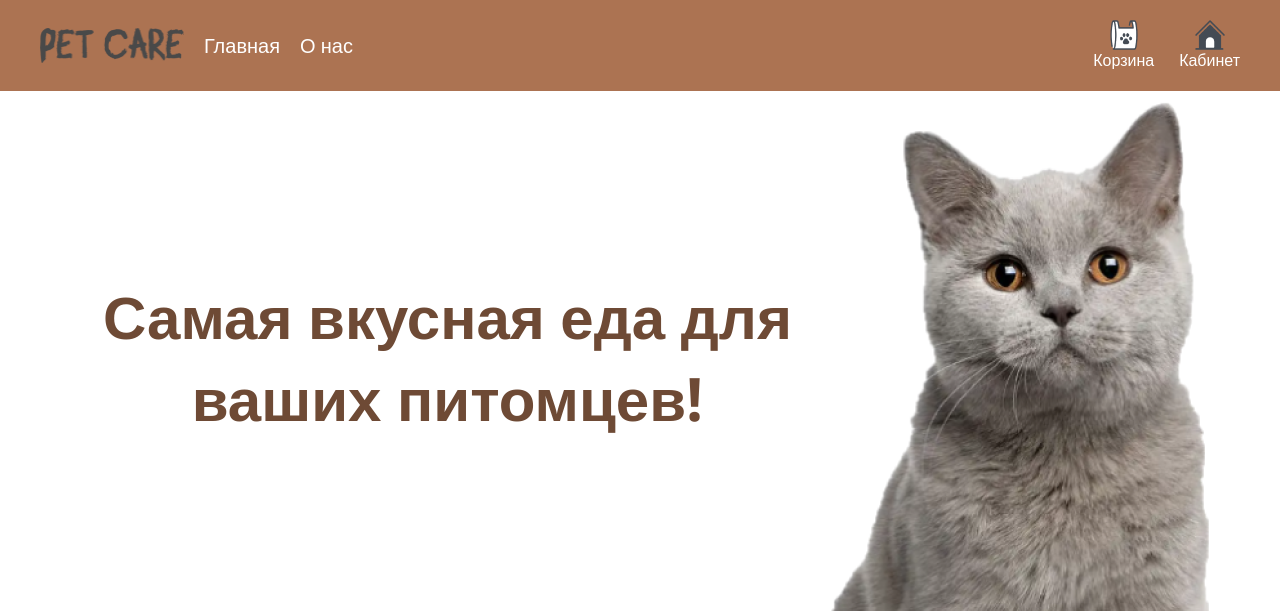
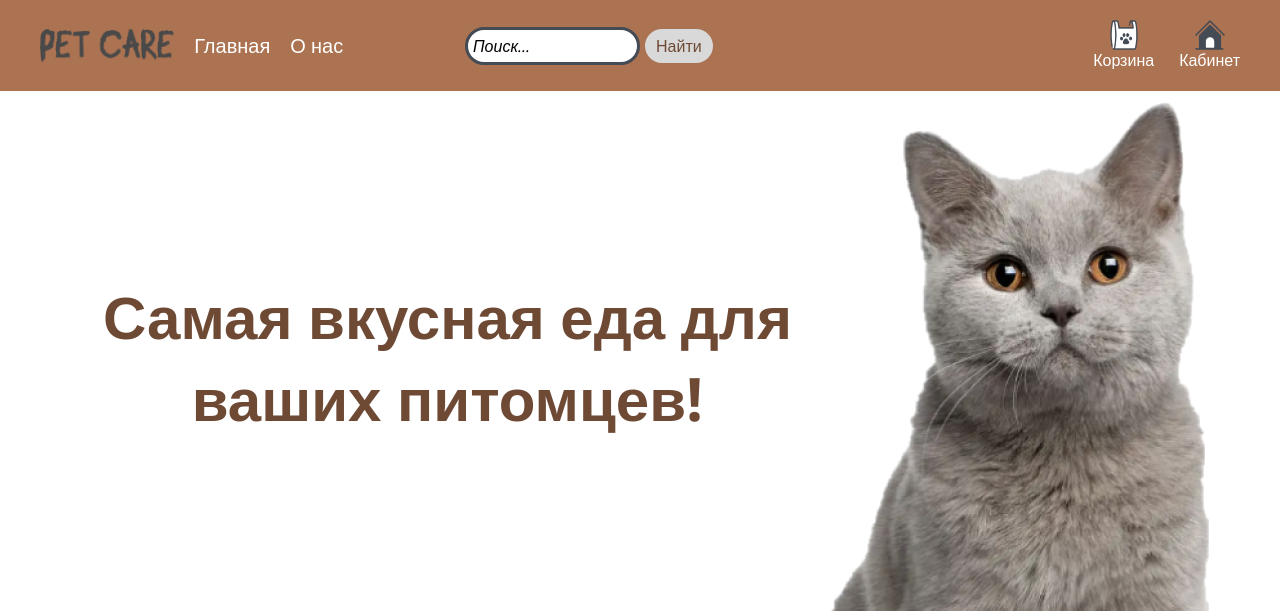
Before and after one commit to katherinepcholka/finals, a Django app: page / in a window 1280 px wide. Shown: the top 611 px of the page. Run offline with Django 4.2, Linux system fonts and the light colour scheme; data that the repository does not hold is empty.

Commit message:
Поиск по сайту

```diff
--- a/petcare/main/urls.py
+++ b/petcare/main/urls.py
@@ -1,5 +1,5 @@
 from django.urls import path
-from .views import MainPage, ProductByCategory, ShowProduct
+from .views import MainPage, ProductByCategory, ShowProduct, Search
 from . import views
 
 
@@ -8,4 +8,5 @@ urlpatterns = [
     path('about', views.about, name='about'),
     path('catalog/<str:slug>/', ProductByCategory.as_view(), name='product_list'),
     path('product/<int:prdt_id>', ShowProduct.as_view(), name='product'),
+    path('search/', Search.as_view(), name='search'),
 ]
--- a/petcare/main/views.py
+++ b/petcare/main/views.py
@@ -39,3 +39,16 @@ class ShowProduct(DetailView):
     template_name = 'goods/product.html'
     pk_url_kwarg = 'prdt_id'
     context_object_name = 'product'
+
+
+class Search(ListView):
+    template_name = 'goods/product_list.html'
+    context_object_name = 'products'
+
+    def get_queryset(self):
+        return Product.available.filter(name__icontains=self.request.GET.get('q'))
+
+    def get_context_data(self, **kwargs):
+        context = super().get_context_data(**kwargs)
+        context['q'] = self.request.GET.get('q')
+        return context
--- a/petcare/static/css/basic.css
+++ b/petcare/static/css/basic.css
@@ -106,6 +106,14 @@ button:active {
     align-items: center;
     flex-direction: row;
     gap: 20px;
+}
+
+.search{
+    width: 100%;
+    display: flex;
+    justify-content: center;
+    align-items: center;
+    flex-direction: row;
 }
 
 .cart-login{
--- a/petcare/templates/basic/header.html
+++ b/petcare/templates/basic/header.html
@@ -10,6 +10,10 @@
           </nav>
         </div>
         <div class="search">
+          <form action="{% url 'search' %}" method='get'>
+            <input type="search" type='text' name='q' placeholder="Поиск...">
+            <button type='submit'>Найти</button>
+          </form>
         </div>
         <div class="cart-login">
           <div class="cart">
```
